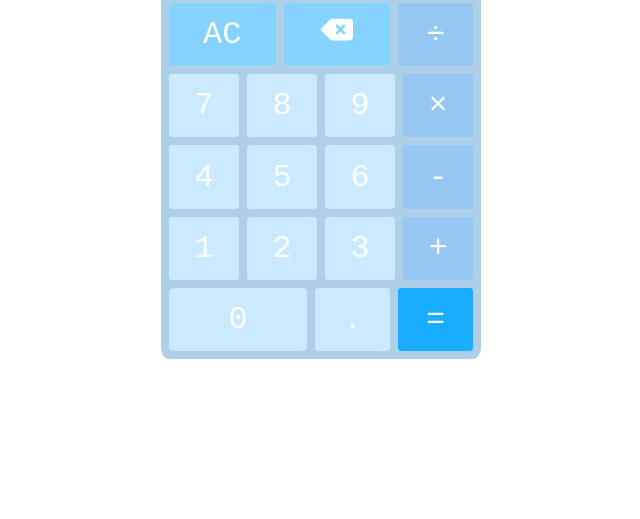
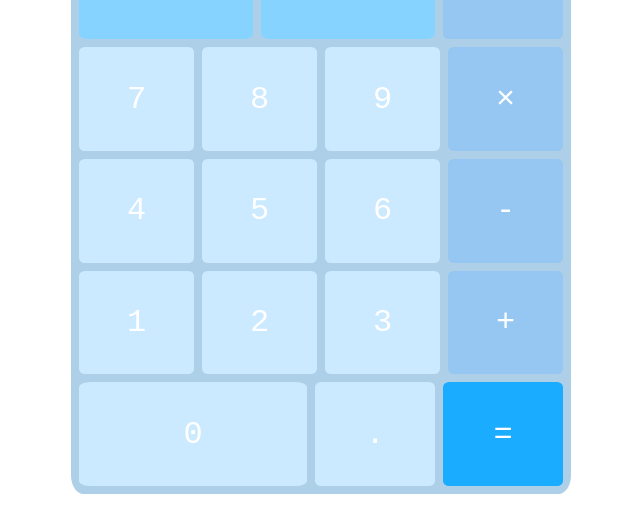
Before and after one commit to Seeido/basic-calculator, a plain HTML site: page index.html in a window 1280 px wide. Shown: the part 281-800 px from the top of the page, without its empty margins (319-959 px from the left). Drawn offline with Linux system fonts and the light colour scheme.

Commit message:
Add margin and change width value for calculator
Change width value allow users to zoom out in browser, and add margin to
look better on smaller screens.

```diff
--- a/main.css
+++ b/main.css
@@ -16,7 +16,8 @@ body {
   flex-direction: column;
   background-color: rgb(173, 207, 232);
   min-width: 300px;
-  width: 25%;
+  width: 500px;
+  margin: 1rem;
   aspect-ratio: 2/3;
   border-radius: 2.5%;
 }
```
